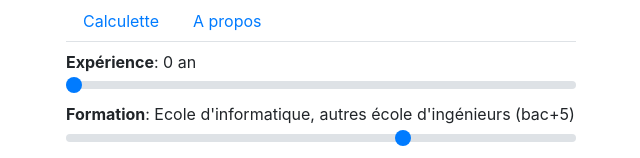
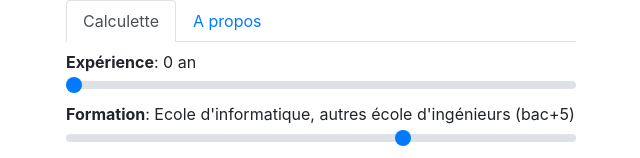
Before and after one commit to yienyien/combienjevaux, a Vue app in the folder frontend/: page / in a window 1280 px wide. Shown: the top 158 px of the page, without its empty margins (319-959 px from the left). Built offline with nearby package versions, Linux system fonts and the light colour scheme.

Commit message:
Improve navigation

```diff
--- a/frontend/src/App.vue
+++ b/frontend/src/App.vue
@@ -1,8 +1,8 @@
 <template>
 <b-container class="topcontainer">
   <b-nav tabs class="mb-2">
-    <b-nav-item><router-link to="/">Calculette</router-link></b-nav-item>
-    <b-nav-item><router-link to="/about">A propos</router-link></b-nav-item>
+    <b-nav-item :to="$router.resolve('/').href" exact exact-active-class="active">Calculette</b-nav-item>
+    <b-nav-item :to="$router.resolve('/about').href" exact exact-active-class="active">A propos</b-nav-item>
   </b-nav>
   <router-view/>
 </b-container>
```
